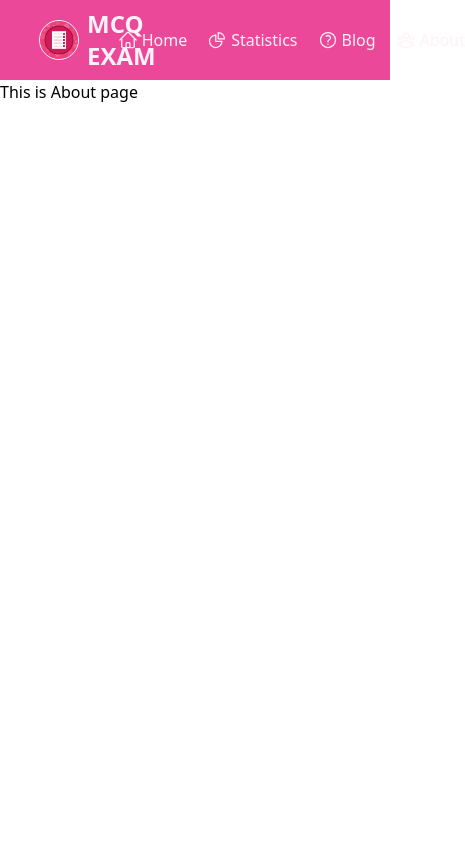
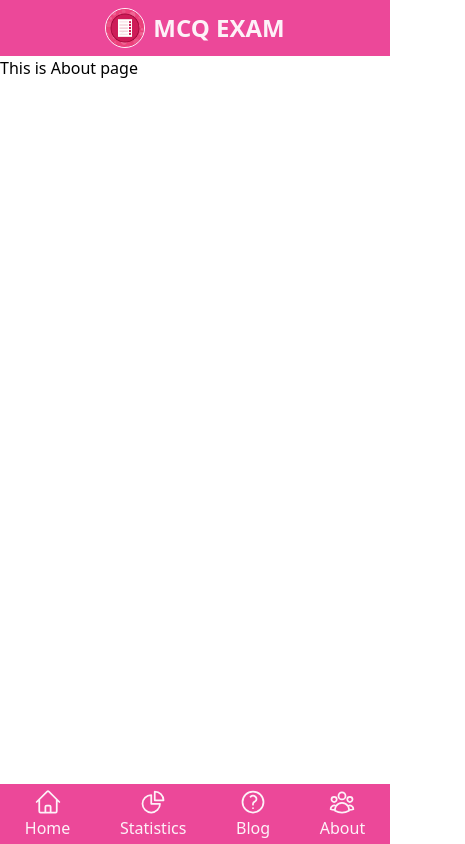
Before and after one commit to md-shamim-sarker/mcq-exam, a React (Create React App) app: page /about in a window 390 px wide. Shown: the whole page, 465 px wide, since content can reach past the window. Built offline with nearby package versions, Linux system fonts and the light colour scheme.

Commit message:
made navbar responsive

```diff
--- a/src/components/Navbar/Navbar.js
+++ b/src/components/Navbar/Navbar.js
@@ -6,14 +6,18 @@ import {ChartPieIcon, HomeIcon, QuestionMarkCircleIcon, UserGroupIcon} from '@he
 const Navbar = () => {
     return (
         <div className='bg-pink-500 text-pink-50 py-2'>
-            <div className='w-4/5 mx-auto flex justify-between items-center'>
+            <div className='w-4/5 mx-auto flex justify-center lg:justify-between items-center'>
+
+                {/* Site Logo for both desktop and mobile */}
                 <div className='text-2xl font-extrabold'>
                     <Link className='flex gap-x-2 items-center' to={"/"}>
                         <img src={Logo} alt="logo_image" className='w-10 border border-pink-50 rounded-full' />
                         <h2>MCQ EXAM</h2>
                     </Link>
                 </div>
-                <div className='flex gap-x-5'>
+
+                {/* For Desktop Device */}
+                <div className='hidden lg:flex gap-x-5'>
                     <Link className='flex gap-x-1 hover:underline underline-offset-8' to={"/"}>
                         <HomeIcon className='w-5'></HomeIcon>
                         <span>Home</span>
@@ -31,6 +35,26 @@ const Navbar = () => {
                         <span>About</span>
                     </Link>
                 </div>
+
+                {/* For Mobile Device */}
+                <div className='w-screen flex justify-around lg:hidden fixed bottom-0 bg-pink-500 py-1'>
+                    <Link className='flex flex-col justify-center items-center' to={"/"}>
+                        <HomeIcon className='w-7'></HomeIcon>
+                        <span>Home</span>
+                    </Link>
+                    <Link className='flex flex-col justify-center items-center' to={"/statistics"}>
+                        <ChartPieIcon className='w-7'></ChartPieIcon>
+                        <span>Statistics</span>
+                    </Link>
+                    <Link className='flex flex-col justify-center items-center' to={"/blog"}>
+                        <QuestionMarkCircleIcon className='w-7'></QuestionMarkCircleIcon>
+                        <span>Blog</span>
+                    </Link>
+                    <Link className='flex flex-col justify-center items-center' to={"/about"}>
+                        <UserGroupIcon className='w-7'></UserGroupIcon>
+                        <span>About</span>
+                    </Link>
+                </div>
             </div>
         </div>
     );
```
